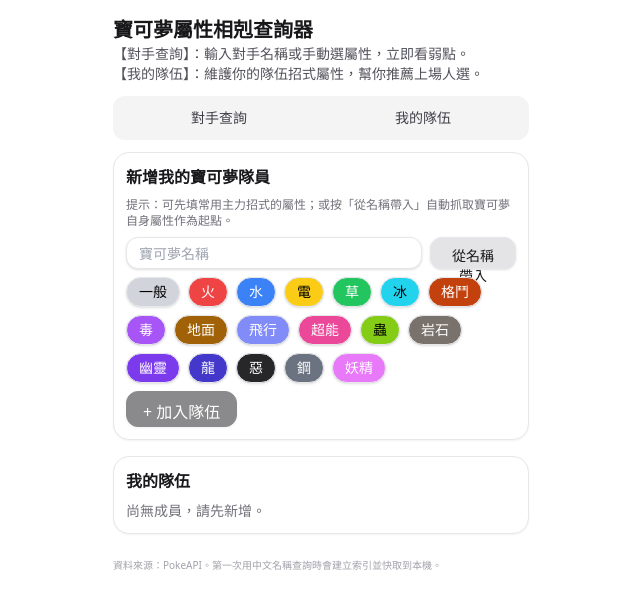
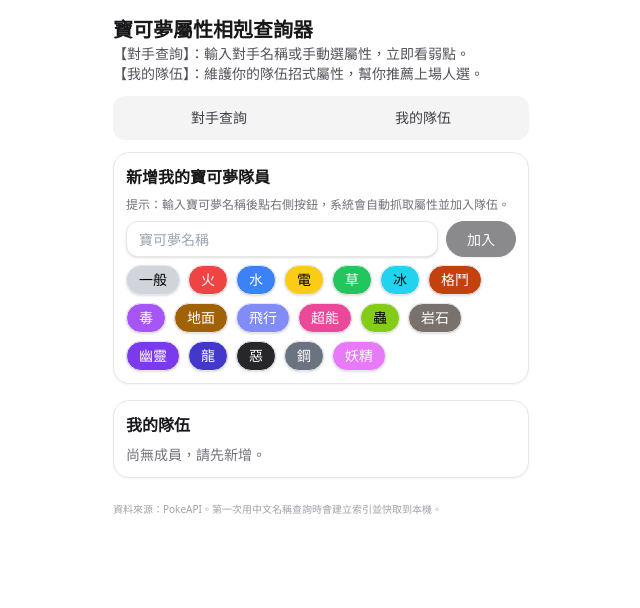
Before and after one commit to Daisy116/pokemon-PK, a React (Vite) app: page / in a window 1280 px wide. Both pictures are taken after a click on the button "我的隊伍". Shown: the top 608 px of the page, without its empty margins (319-959 px from the left). Built offline with nearby package versions, Linux system fonts and the light colour scheme; the HTML template or start-up script is replaced by a standard one.

Commit message:
Update App.tsx

```diff
--- a/src/App.tsx
+++ b/src/App.tsx
@@ -386,24 +386,64 @@ export default function App(){
         {/* 我的隊伍分頁 */}
         <TabsContent value="team">
           <Card className="mb-4 rounded-2xl">
-            <CardHeader className="pb-2"><CardTitle className="text-base">新增我的寶可夢隊員</CardTitle></CardHeader>
+  <CardHeader className="pb-2">
+    <CardTitle className="text-base">新增我的寶可夢隊員</CardTitle>
+  </CardHeader>
   <CardContent>
-              <div className="text-xs text-zinc-500 mb-2">提示：可先填常用主力招式的屬性；或按「從名稱帶入」自動抓取寶可夢自身屬性作為起點。</div>
-              <div className="flex gap-2 mb-2">
-                <Input className="h-8 text-sm" placeholder="寶可夢名稱" value={draftName} onChange={e=>setDraftName(e.target.value)} />
-                <Button className="h-8 px-4 text-sm" variant="secondary" onClick={bringTypesFromName}>從名稱帶入</Button>
+    <div className="text-xs text-zinc-500 mb-2">
+      提示：輸入寶可夢名稱後點右側按鈕，系統會自動抓取屬性並加入隊伍。
     </div>
+
+    {/* 名稱輸入 + 右側合併按鈕 */}
+    <div className="flex gap-2 items-center mb-2">
+      <Input
+        className="h-9 text-sm"
+        placeholder="寶可夢名稱"
+        value={draftName}
+        onChange={(e) => setDraftName(e.target.value)}
+      />
+      <Button
+        className="rounded-full min-w-[70px] bg-zinc-900 text-white border border-zinc-900 h-9 px-3 text-sm font-medium hover:bg-zinc-800 active:scale-[.98] transition disabled:opacity-50 disabled:pointer-events-none"
+        onClick={async () => {
+          if (!draftName.trim()) return;
+          const types = await fetchTypesByName(draftName.trim());
+          if (types) {
+            const newMate = {
+              id: `${Date.now()}_${Math.random().toString(36).slice(2,6)}`,
+              name: draftName.trim(),
+              moves: types,
+            };
+            setTeam((prev) => [...prev, newMate]);
+            setDraftName("");
+          }
+        }}
+        disabled={loading || !draftName.trim()}
+      >
+        加入
+      </Button>
+    </div>
+
+    {/* （保留）型色按鈕區：你若仍想手動挑戰術屬性可以留著；不需要也可刪整段 */}
     <div className="flex flex-wrap gap-2 mb-3">
-                {TYPES.map(t=> (
-                  <button key={t}
-                    onClick={()=>toggleDraftType(t)}
-                    className={`px-3 py-1 rounded-full text-sm shadow border ${draftMoves.includes(t)? 'ring-2 ring-black':''} ${TYPE_COLORS[t]||'bg-gray-200 text-black'}`}
-                  >{TYPE_ZH[t]}</button>
+      {TYPES.map((t) => (
+        <button
+          key={t}
+          onClick={() =>
+            setDraftMoves((prev) =>
+              prev.includes(t) ? prev.filter((x) => x !== t) : [...prev, t]
+            )
+          }
+          className={`px-3 py-1 rounded-full text-sm shadow border ${
+            draftMoves.includes(t) ? "ring-2 ring-black" : ""
+          } ${TYPE_COLORS[t] || "bg-gray-200 text-black"}`}
+        >
+          {TYPE_ZH[t]}
+        </button>
       ))}
     </div>
-              <Button className="h-9 px-4 text-base" onClick={addMate} disabled={!draftName.trim() || draftMoves.length===0}>+ 加入隊伍</Button>
   </CardContent>
 </Card>
+
 
           <Card className="rounded-2xl">
             <CardHeader className="pb-2"><CardTitle className="text-base">我的隊伍</CardTitle></CardHeader>
```
Lines whose indentation alone changed are shown as unchanged.
